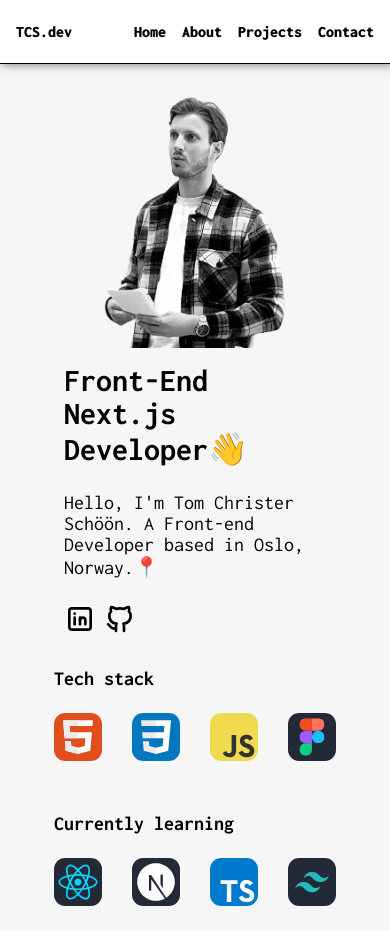
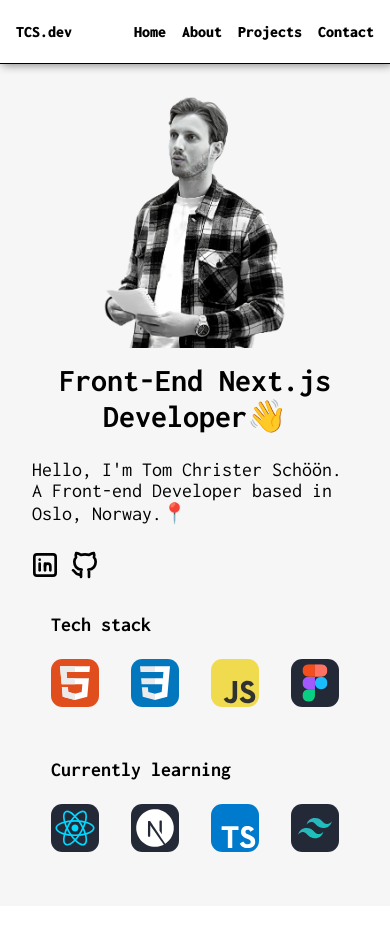
Before and after one commit to TomChrister/portfolio, a plain HTML site: page index.html in a window 390 px wide. Shown: the top 931 px of the page. Drawn offline with Linux system fonts and the light colour scheme.

Commit message:
fix: changed styles

```diff
--- a/css/styles.css
+++ b/css/styles.css
@@ -104,7 +104,7 @@ header a {
 
 .tech ul {
     display: flex;
-    gap: 30px;
+    gap: 2rem;
     margin: 0;
     padding: 0;
 }
@@ -399,7 +399,8 @@ header a {
     .title {
         font-size: 2rem;
         align-self: center;
-        padding: 1rem 4rem 0;
+        text-align: center;
+        padding: 1rem 2rem 0;
     }
 
     .tech-space, .currently-space {
@@ -429,11 +430,11 @@ header a {
     }
 
     .icons {
-        padding: 0 4rem;
+        padding: 0 1.8rem;
     }
 
     .main p {
-        margin: 1.5rem 4rem;
+        margin: 1.5rem 2rem;
     }
 
     .about-container {
@@ -475,7 +476,7 @@ header a {
 
 @media (max-width: 690px) {
     .contact-container {
-        padding: 0 5rem;
+        padding: 0 2rem;
     }
 }
 
```
